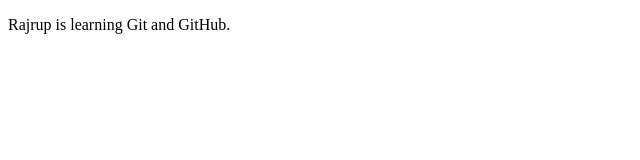
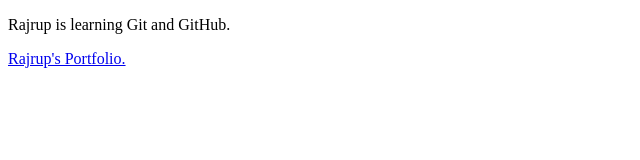
Before and after one commit to rajrupborooah/background-generator, a plain HTML site: page index.html in a window 1280 px wide. Shown: the whole page, without its empty margins (0-640 px from the left). Drawn offline with Linux system fonts and the light colour scheme.

Commit message:
Added Rajrup's portfolio link.

```diff
--- a/index.html
+++ b/index.html
@@ -7,5 +7,8 @@
   </head>
   <body>
     <p>Rajrup is learning Git and GitHub.</p>
+    <a target="_blank" href="https://rajrupborooah.netlify.app/"
+      >Rajrup's Portfolio.</a
+    >
   </body>
 </html>
```
